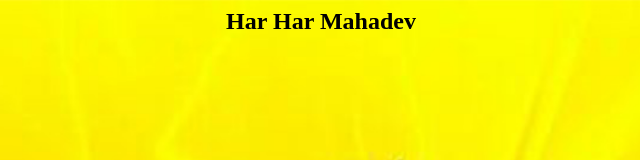
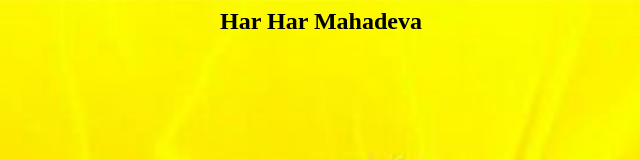
Before and after one commit to Akki055/PRT, a plain HTML site: page index.html in a window 1280 px wide. Shown: the top 160 px of the page, 319-959 px from the left. Drawn offline with Linux system fonts and the light colour scheme.

Commit message:
Update index.html

```diff
--- a/index.html
+++ b/index.html
@@ -3,6 +3,6 @@
 <title> Intellipaat </title>
 </head>
 <body style = "background-image:url('image/mahadev.jpg'); background-size: 100%">
-<h2 ALIGN=CENTER>Har Har Mahadev </h2>
+<h2 ALIGN=CENTER>Har Har Mahadeva </h2>
 </body>
 </html>
```
